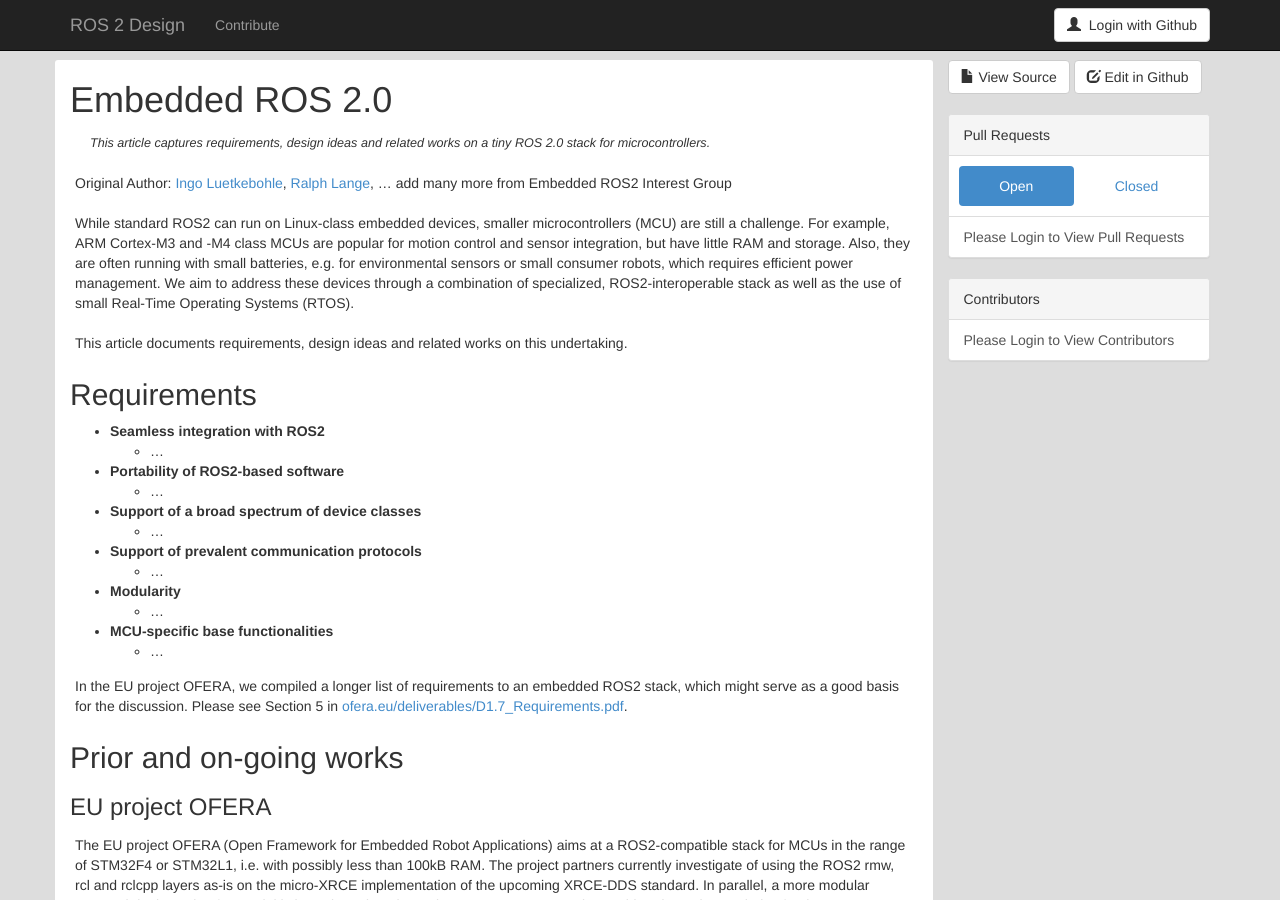
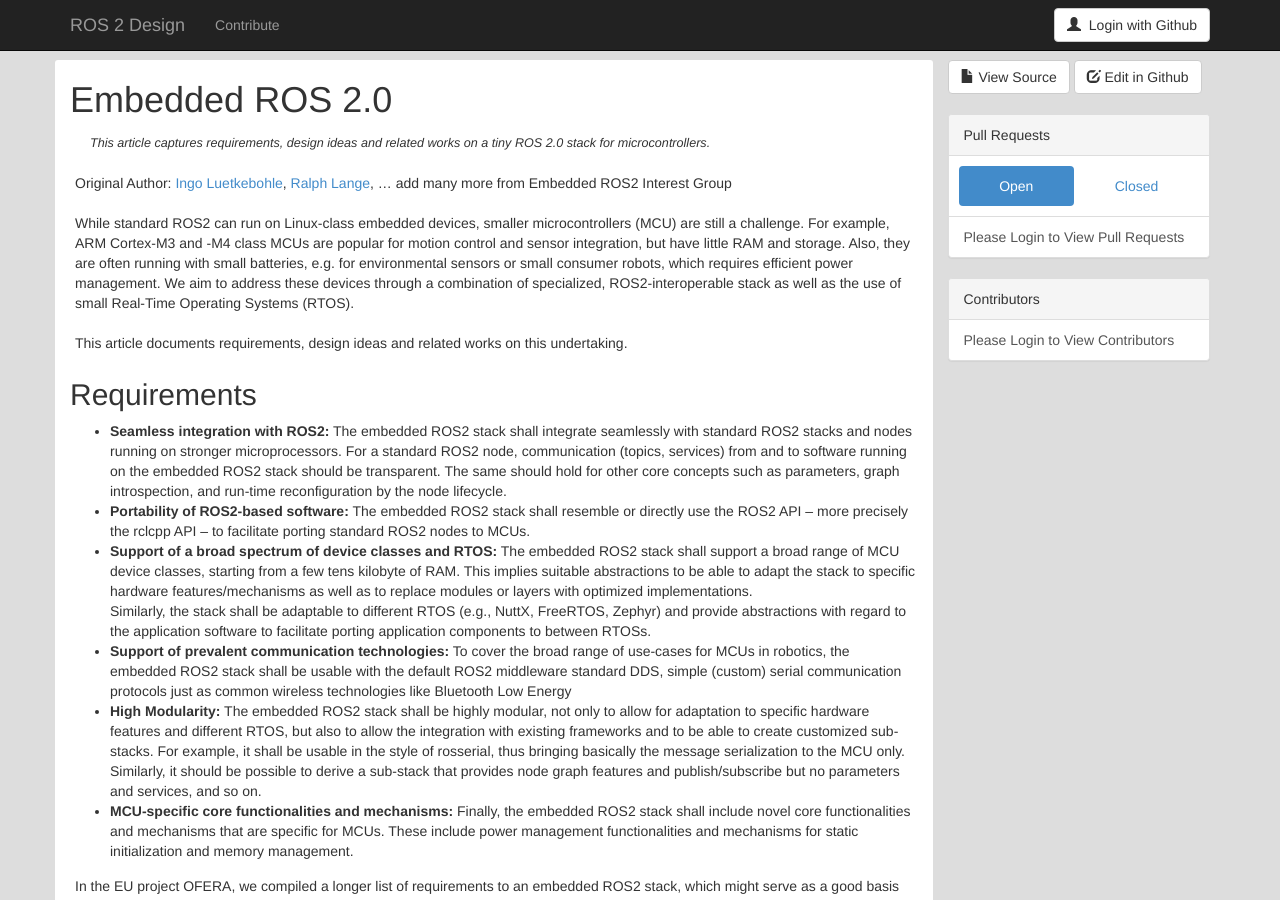
Before and after one commit to ros2/design, a Jekyll site: the page built from articles/embedded.md, in a window 1280 px wide and 900 px high. Built offline with Jekyll 4.4.1, drawn with Linux system fonts in a browser that asks for light colours; nearby versions of some CDN libraries.

Commit message:
First draft of the basic requirements.

```diff
--- a/articles/embedded.md
+++ b/articles/embedded.md
@@ -25,23 +25,19 @@
 
 ## Requirements
 
-*   **Seamless integration with ROS2**
-    *   ...
+*   **Seamless integration with ROS2:** The embedded ROS2 stack shall integrate seamlessly with standard ROS2 stacks and nodes running on stronger microprocessors. For a standard ROS2 node, communication (topics, services) from and to software running on the embedded ROS2 stack should be transparent. The same should hold for other core concepts such as parameters, graph introspection, and run-time reconfiguration by the node lifecycle.
 
-*   **Portability of ROS2-based software**
-    *   ...
+*   **Portability of ROS2-based software:** The embedded ROS2 stack shall resemble or directly use the ROS2 API -- more precisely the rclcpp API -- to facilitate porting standard ROS2 nodes to MCUs.
 
-*   **Support of a broad spectrum of device classes**
-    *   ...
+*   **Support of a broad spectrum of device classes and RTOS:** The embedded ROS2 stack shall support a broad range of MCU device classes, starting from a few tens kilobyte of RAM. This implies suitable abstractions to be able to adapt the stack to specific hardware features/mechanisms as well as to replace modules or layers with optimized implementations.
 
-*   **Support of prevalent communication protocols**
-    *   ...
+    Similarly, the stack shall be adaptable to different RTOS (e.g., NuttX, FreeRTOS, Zephyr) and provide abstractions with regard to the application software to facilitate porting application components to between RTOSs.
 
-*   **Modularity**
-    *   ...
+*   **Support of prevalent communication technologies:** To cover the broad range of use-cases for MCUs in robotics, the embedded ROS2 stack shall be usable with the default ROS2 middleware standard DDS, simple (custom) serial communication protocols just as common wireless technologies like Bluetooth Low Energy
 
-*   **MCU-specific base functionalities**
-    *   ...
+*   **High Modularity:** The embedded ROS2 stack shall be highly modular, not only to allow for adaptation to specific hardware features and different RTOS, but also to allow the integration with existing frameworks and to be able to create customized sub-stacks. For example, it shall be usable in the style of rosserial, thus bringing basically the message serialization to the MCU only. Similarly, it should be possible to derive a sub-stack that provides node graph features and publish/subscribe but no parameters and services, and so on.
+
+*   **MCU-specific core functionalities and mechanisms:** Finally, the embedded ROS2 stack shall include novel core functionalities and mechanisms that are specific for MCUs. These include power management functionalities and mechanisms for static initialization and memory management.
 
 In the EU project OFERA, we compiled a longer list of requirements to an embedded ROS2 stack, which might serve as a good basis for the discussion. Please see Section 5 in [ofera.eu/deliverables/D1.7_Requirements.pdf](http://ofera.eu/deliverables/D1.7_Requirements.pdf).
 
@@ -68,6 +64,7 @@
 ### ROS1-based approaches
 
 *   [rosserial](http://wiki.ros.org/rosserial) -- well-known and widely used in the ROS community ...
+
 *   [mROS](https://github.com/tlk-emb/mROS/) -- a new work on bringing ROS1 concepts (including nodes and the ROS1 middleware) on stronger MCUs, cf. also
     *Hideki Takase, Tomoya Mori, Kazuyoshi Takagi and Naofumi Takagi: 'Work-in-Progress: Design Concept of a Lightweight Runtime Environment for Robot Software Components onto Embedded Devices' in Proc. of ESWEEK, Torino, Italy, September 2018.*
 
```
